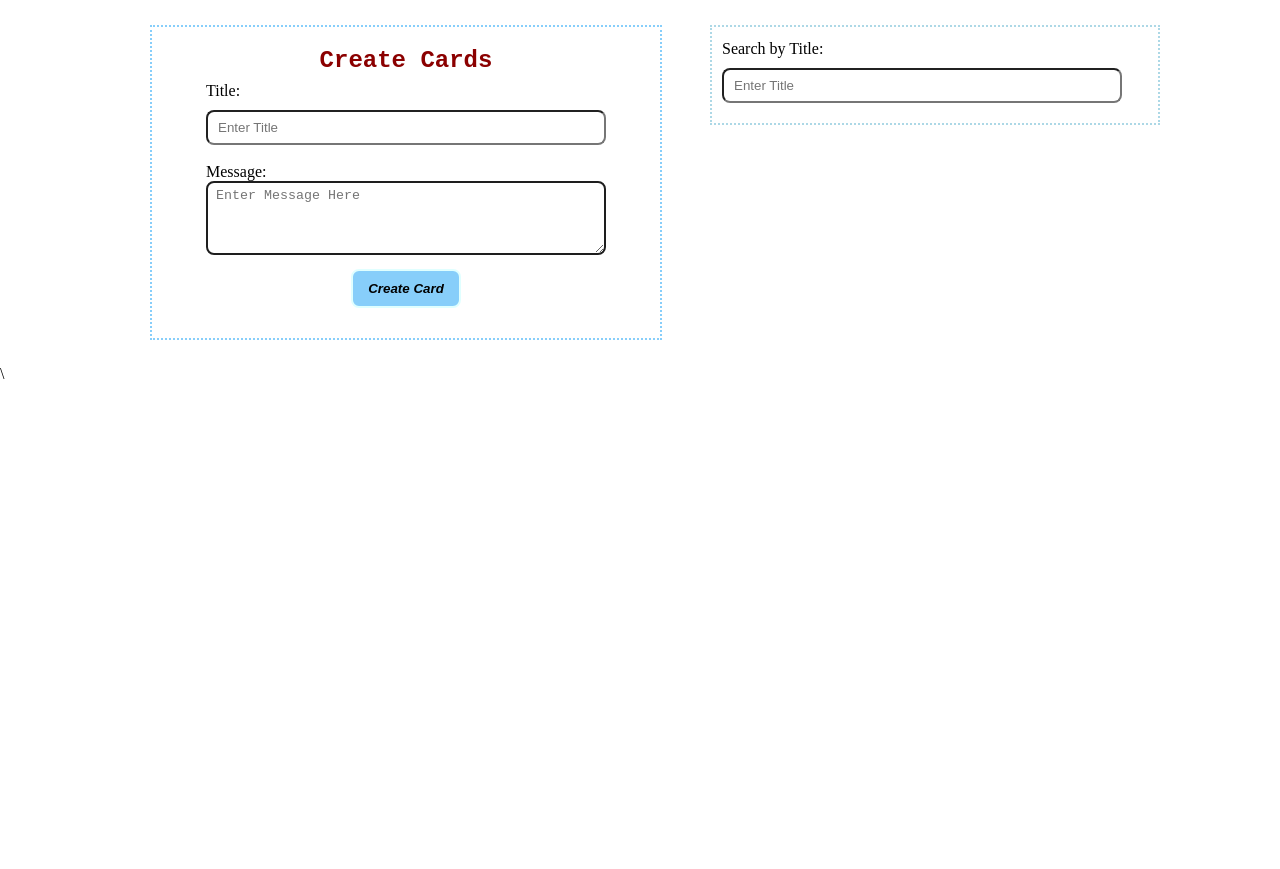
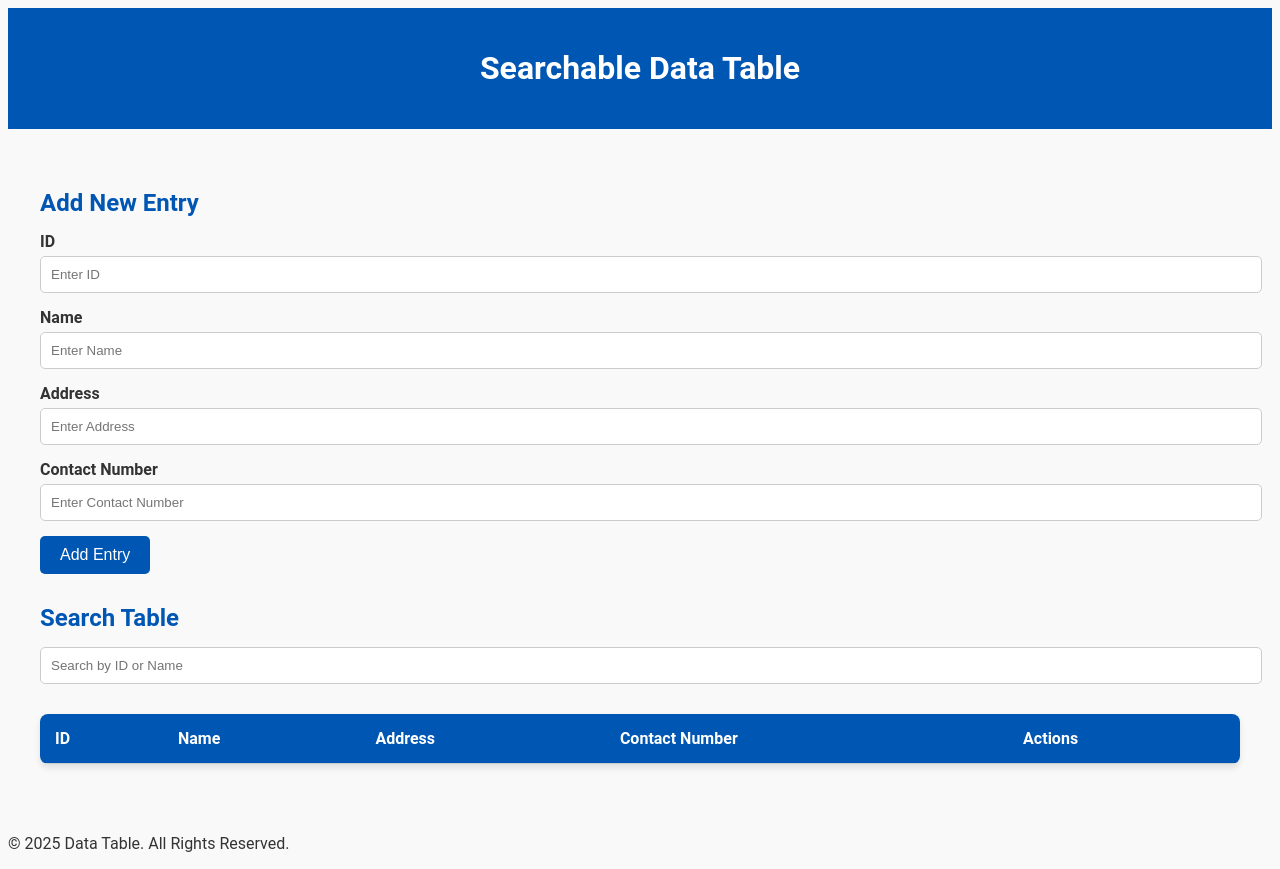
Before and after one commit to RahimShahDev/javaScript-task10, a plain HTML site: page index.html in a window 1280 px wide. Before the commit the page ends 800 px from the top, so only its background shows below. Drawn offline with Linux system fonts and the light colour scheme.

Commit message:
first commit

```diff
--- a/index.html
+++ b/index.html
@@ -4,32 +4,61 @@
     <meta charset="UTF-8">
     <meta name="viewport" content="width=device-width, initial-scale=1.0">
     <link rel="stylesheet" href="style.css">
-    <title>Cards(CSS)</title>
+    <title>Searchable Table</title>
 </head>
 <body>
-    <div class="container">
-        <h2>Create Cards</h2>
-        <div id="card_title">
-            <label for="title">Title:</label>
-            <input type="text" id="title" placeholder="Enter Title">
-        </div>
-        <div id="card_message">
-            <label for="message">Message:</label>
-            <textarea id="message" rows="4" placeholder="Enter Message Here"></textarea>
-        </div>
-        <div id="card_btn">
-            <button type="button" onclick="createCard()">Create Card</button>
-        </div>
-    </div>
-    <div id="card_title01">
-        <label for="search">Search by Title:</label>
-        <input type="text" id="search" oninput="search()" placeholder="Enter Title">
-    </div>
-
-    <div id="card_container">
-
-    </div>
-
-    <script src="script.js"></script> \
+    <header class="header">
+        <h1>Searchable Data Table</h1>
+    </header>
+    <main class="main-content">
+        <section class="form-section">
+            <h2>Add New Entry</h2>
+            <form class="entry-form">
+                <div class="form-group">
+                    <label for="id">ID</label>
+                    <input type="text" id="id" placeholder="Enter ID">
+                </div>
+                <div class="form-group">
+                    <label for="name">Name</label>
+                    <input type="text" id="name" placeholder="Enter Name">
+                </div>
+                <div class="form-group">
+                    <label for="address">Address</label>
+                    <input type="text" id="address" placeholder="Enter Address">
+                </div>
+                <div class="form-group">
+                    <label for="contact">Contact Number</label>
+                    <input type="text" id="contact" placeholder="Enter Contact Number">
+                </div>
+                <button type="button" class="btn-add" onclick="addEntry()">Add Entry</button>
+            </form>
+        </section>
+        <section class="search-section">
+            <h2>Search Table</h2>
+            <div class="search-bar">
+                <input type="text" id="searchTable" oninput="searchTable()" placeholder="Search by ID or Name">
+            </div>
+        </section>
+        <section class="table-section">
+            <table class="data-table">
+                <thead>
+                    <tr>
+                        <th>ID</th>
+                        <th>Name</th>
+                        <th>Address</th>
+                        <th>Contact Number</th>
+                        <th>Actions</th>
+                    </tr>
+                </thead>
+                <tbody id="tableBody">
+                    <!-- Dynamic rows will be added here -->
+                </tbody>
+            </table>
+        </section>
+    </main>
+    <footer class="footer">
+        <p>&copy; 2025 Data Table. All Rights Reserved.</p>
+    </footer>
+    <script src="script.js"></script>
 </body>
 </html>
--- a/script.js
+++ b/script.js
@@ -1,49 +1,48 @@
-function createCard() {
-  let title = document.getElementById("title").value;
-  let message = document.getElementById("message").value;
-  if (title.trim() === "" || message.trim() === "") {
-    alert("Please enter both a title and a message.");
+function addEntry() {
+  const id = document.getElementById("id").value.trim();
+  const name = document.getElementById("name").value.trim();
+  const address = document.getElementById("address").value.trim();
+  const contact = document.getElementById("contact").value.trim();
+
+  if (!id || !name || !address || !contact) {
+    alert("Please fill all fields!");
     return;
-  } else {
-    renderDom(title, message);
-    document.getElementById("title").value = "";
-    document.getElementById("message").value = "";
   }
-}
-function removeItem(event) {
-  event.parentElement.remove();
-}
-function renderDom(title, message) {
-  let cardHTML = `
-    <div class="js_body">
-    <span onClick="removeItem(this)" class ="remove-item">x</span>
-        <div class="js_container">
-            <h1 class="js_title">${title}</h1>
-            <p class="js_message">${message}</p>
-        </div>
-    </div>
-    `;
-  document.getElementById("card_container").innerHTML += cardHTML;
+
+  const tableBody = document.getElementById("tableBody");
+  const rowHTML = `
+    <tr>
+      <td>${id}</td>
+      <td>${name}</td>
+      <td>${address}</td>
+      <td>${contact}</td>
+      <td><button class="btn-remove" onclick="removeRow(this)">Remove</button></td>
+    </tr>
+  `;
+  tableBody.innerHTML += rowHTML;
+
+  // Clear form fields
+  document.getElementById("id").value = "";
+  document.getElementById("name").value = "";
+  document.getElementById("address").value = "";
+  document.getElementById("contact").value = "";
 }
 
-function search() {
-  const searchTerm = document
-    .getElementById("search")
-    .value.trim()
-    .toLowerCase();
-  const cards = document.querySelectorAll(".js_body");
+function removeRow(button) {
+  button.closest("tr").remove();
+}
 
-  cards.forEach((card) => {
-    const title = card
-      .querySelector(".js_title")
-      .textContent.trim()
-      .toLowerCase();
-    if (title.includes(searchTerm)) {
-      card.style.display = "block";
+function searchTable() {
+  const searchTerm = document.getElementById("searchTable").value.toLowerCase();
+  const rows = document.querySelectorAll("#tableBody tr");
+
+  rows.forEach(row => {
+    const id = row.cells[0].textContent.toLowerCase();
+    const name = row.cells[1].textContent.toLowerCase();
+    if (id.includes(searchTerm) || name.includes(searchTerm)) {
+      row.style.display = "";
     } else {
-      card.style.display = "none";
+      row.style.display = "none";
     }
   });
 }
-
-// Create a table with fields names (id, name, Address, Contact number etc) and asign a values with this fields of the table, and then search by name or by id of the particular entry of the fields of the table.
--- a/style.css
+++ b/style.css
@@ -1,124 +1,126 @@
-* {
-  padding: 0;
-  margin: 0;
-  box-sizing: border-box;
+/* Global Styles */
+body {
+  font-family: 'Roboto', Arial, sans-serif;
+  color: #333;
+  background-color: #f9f9f9;
 }
 
-.container {
-  display: flex;
-  flex-direction: column;
-  border: 2px dotted lightskyblue;
-  align-items: center;
-  width: 40vw;
-  margin-top: 25px;
-  margin-left: 150px;
+header {
+  background: #0056b3;
+  color: #fff;
+  text-align: center;
+  padding: 20px 0;
+}
+
+header h1 {
+  font-size: 2rem;
+}
+
+main {
+  max-width: 1200px;
+  margin: 20px auto;
   padding: 20px;
-  margin-bottom: 25px;
+}
+
+section {
+  margin-bottom: 30px;
 }
 
 h2 {
-  color: darkred;
-  font-family: "Courier New", Courier, monospace;
+  font-size: 1.5rem;
+  color: #0056b3;
+  margin-bottom: 15px;
 }
 
-label {
-  display: flex;
-  margin-top: 8px ;
+form .form-group {
+  margin-bottom: 15px;
 }
 
-input {
-  padding: 8px 10px;
-  width: 400px;
-  border-radius: 8px;
-  margin: 10px 0;
-}
-
-textarea {
-  padding: 5px 8px;
-  width: 400px;
-  height: auto;
-  border-radius: 8px;
-  border: 2px solid #1e1e1e;
-}
-
-button {
-  padding: 10px 15px;
-  border-radius: 8px;
+form label {
+  font-size: 1rem;
   font-weight: bold;
-  font-style: italic;
-  margin: 10px 15px;
-  background-color: lightskyblue;
-  border: 2px solid lightcyan;
-  cursor: pointer;
-}
-button:hover{
-  background-color: blue;
-  color: white;
-}
-
-input:hover,
-textarea:hover{
-  border: 2px solid lightskyblue;
-  box-shadow: 3px 2px lightskyblue;
-}
-
-/* Java Script Code Section */
-
-#card_container {
-  display: grid;
-  grid-template-columns: repeat(3, 1fr);
-  row-gap: 20px;
-  column-gap: 10px;
-  padding: 0 20px;
-}
-
-.js_body {
-  border: 2px dotted #1e1e1e;
-  padding: 10px 15px;
-  position: relative;
-  white-space: nowrap;
-  text-overflow: ellipsis;
-}
-
-
-.js_container {
-  padding: 5px;
+  display: block;
   margin-bottom: 5px;
 }
 
-.js_title {
-  text-align: center;
-  color: blue;
-  margin: 3px 0;
+form input {
+  width: 100%;
+  padding: 10px;
+  border: 1px solid #ccc;
+  border-radius: 5px;
+  transition: border-color 0.3s;
 }
 
-.js_message {
-  white-space: normal;
-  text-align: justify;
-  color: #333;
-  margin-top: 5px;
-  line-height: 1.5;
+form input:focus {
+  border-color: #0056b3;
+  outline: none;
 }
 
-.remove-item {
-  font-weight: bold;
-  color: red;
-  font-size: 30px;
+button.btn-add {
+  display: inline-block;
+  background: #0056b3;
+  color: #fff;
+  padding: 10px 20px;
+  border: none;
+  border-radius: 5px;
+  font-size: 1rem;
   cursor: pointer;
-  position: absolute;
-  right: 10px;
-  top: 3px;
-  display: none;
+  transition: background 0.3s;
 }
-.js_body:hover .remove-item {
-  display: block;
+
+button.btn-add:hover {
+  background: #003d82;
 }
-#card_title01{
-  border: 2px dotted lightblue;
-  width: 450px;
-  height: 100px;
-  position: absolute;
-  top: 25px;
-  right: 120px;
+
+.search-bar input {
+  width: 100%;
+  padding: 10px;
+  border: 1px solid #ccc;
+  border-radius: 5px;
+  transition: border-color 0.3s;
+}
+
+.search-bar input:focus {
+  border-color: #0056b3;
+}
+
+table {
+  width: 100%;
+  border-collapse: collapse;
+  background: #fff;
+  border-radius: 8px;
+  box-shadow: 0 4px 6px rgba(0, 0, 0, 0.1);
+  overflow: hidden;
+}
+
+table th, table td {
+  padding: 15px;
+  text-align: left;
+  border-bottom: 1px solid #ccc;
+}
+
+table th {
+  background: #0056b3;
+  color: #fff;
+}
+
+table tr:hover {
+  background: #f1f1f1;
+}
+
+table td:last-child {
+  text-align: center;
+}
+
+button.btn-remove {
+  background: #d9534f;
+  color: #fff;
+  border: none;
+  border-radius: 5px;
   padding: 5px 10px;
+  cursor: pointer;
 }
+
+button.btn-remove:hover {
+  background: #c9302c;
+}
```
